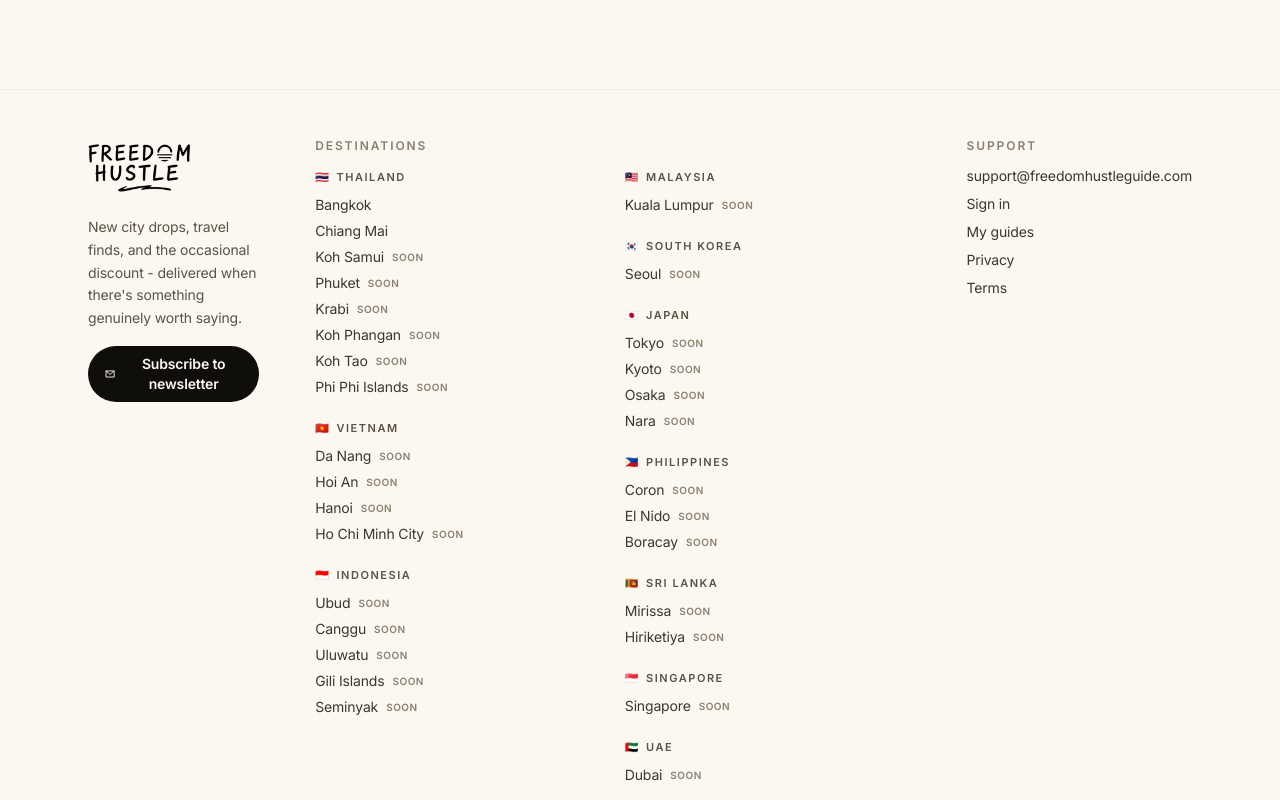
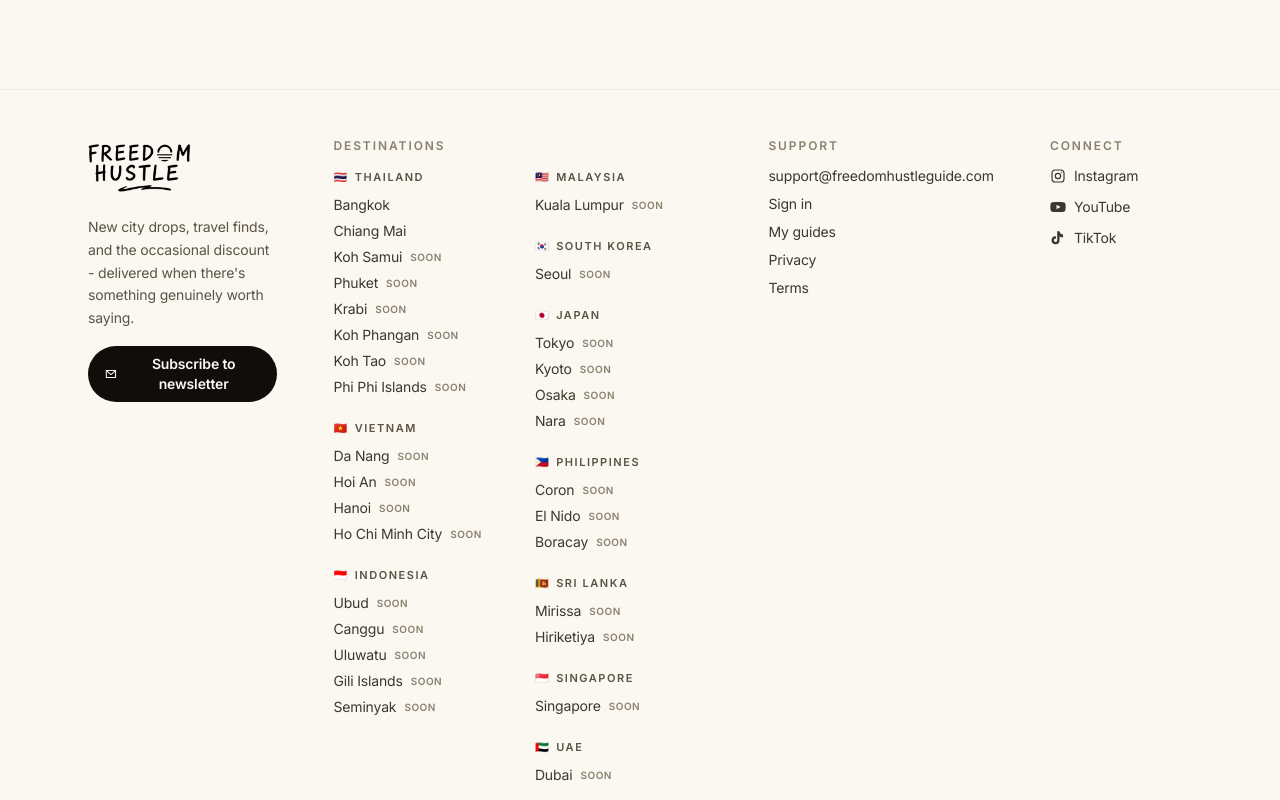
Before and after one commit to meetinfinite/freedomhustleguide, a Next.js app: page /terms in a window 1280 px wide. Shown: the part 2480-3280 px from the top of the page. Built offline with nearby package versions, Linux system fonts and the light colour scheme; no server answers.

Commit message:
Footer fix: drop stale col-span-2 - Destinations sizing now comes from the 2fr track, Connect returns beside Support (#106)
Co-authored-by: Valeria Radu <valeriaradu@Valerias-MacBook-Pro.local>

```diff
--- a/components/SiteFooter.tsx
+++ b/components/SiteFooter.tsx
@@ -51,7 +51,7 @@ export function SiteFooter() {
           </div>
 
           {/* Destinations - grouped by country */}
-          <div className="lg:col-span-2">
+          <div>
             <h4 className="text-xs uppercase tracking-[0.16em] text-ink-400 font-semibold mb-3">
               Destinations
             </h4>
```
